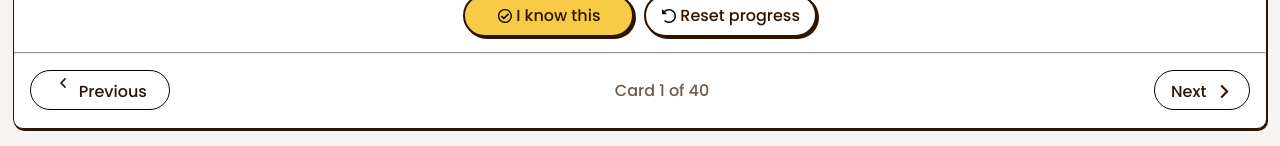
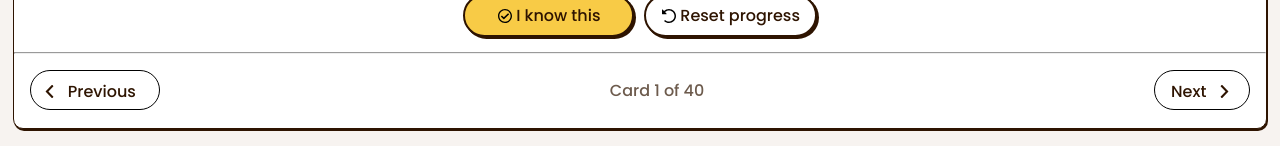
Before and after one commit to bengera/flashcard-app, a React (Vite) app: page / in a window 1280 px wide. Shown: the part 654-800 px from the top of the page. Built offline with nearby package versions, Linux system fonts and the light colour scheme.

Commit message:
Fix previous next button issue

```diff
--- a/src/components/study.tsx
+++ b/src/components/study.tsx
@@ -227,7 +227,7 @@ export function StudyPanel({
           }}
         >
 
-          <img src="images/icon-chevron-left.svg" alt="arrow-left" />
+          <img className="study__arrow-btn" src="images/icon-chevron-left.svg" alt="arrow-left" />
                    <p className="study__card-button-text">Previous</p>
 
         </button>
--- a/src/css/study-panel.css
+++ b/src/css/study-panel.css
@@ -344,8 +344,9 @@ input[type="checkbox"]:checked {
 
 @media only screen and (min-width: 670px) {
   .btn__left-button {
-    width: 140px;
-
+    width: 130px;
+text-align: left;
+justify-content: flex-start;
     align-self: center;
   }
 }
```
